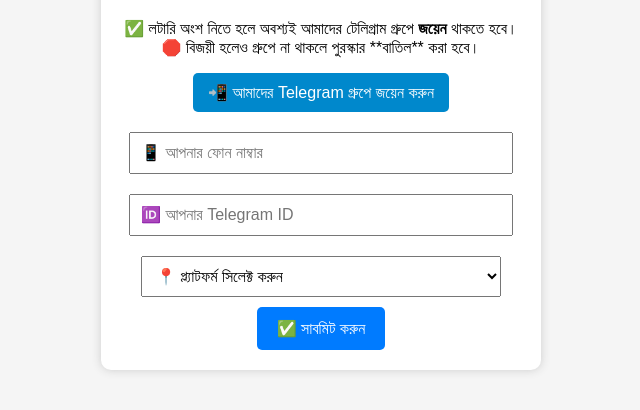
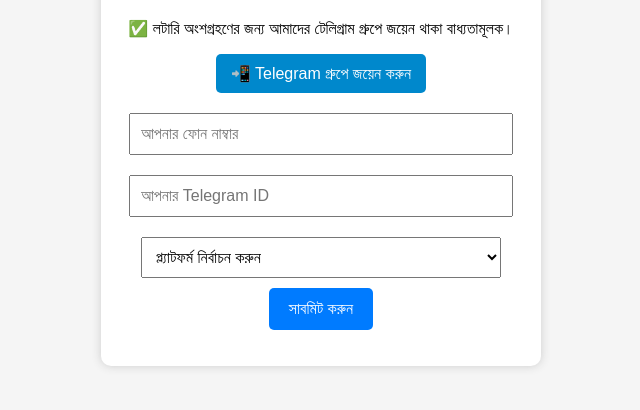
Before and after one commit to asmsajib789/Lottery, a plain HTML site: page index.html in a window 1280 px wide. Shown: the part 110-520 px from the top of the page, without its empty margins (319-959 px from the left). Drawn offline with Linux system fonts and the light colour scheme.

Commit message:
Update index.html

```diff
--- a/index.html
+++ b/index.html
@@ -2,30 +2,27 @@
 <html lang="bn">
 <head>
   <meta charset="UTF-8" />
-  <meta name="viewport" content="width=device-width, initial-scale=1.0"/>
-  <title>লটারি ফর্ম</title>
+  <meta name="viewport" content="width=device-width, initial-scale=1" />
+  <title>Lottery Entry Form</title>
   <link rel="stylesheet" href="style.css" />
 </head>
 <body>
   <div class="container">
     <h1>🎉 লটারি অংশগ্রহণ ফর্ম</h1>
-    <p>✅ লটারি অংশ নিতে হলে অবশ্যই আমাদের টেলিগ্রাম গ্রুপে <strong>জয়েন</strong> থাকতে হবে।<br>
-    🛑 বিজয়ী হলেও গ্রুপে না থাকলে পুরস্কার **বাতিল** করা হবে।</p>
-
-    <a href="https://t.me/+MeoTD85pHfo5YzU1" target="_blank" class="join-btn">📲 আমাদের Telegram গ্রুপে জয়েন করুন</a>
+    <p>✅ লটারি অংশগ্রহণের জন্য আমাদের টেলিগ্রাম গ্রুপে জয়েন থাকা বাধ্যতামূলক।</p>
+    <a href="https://t.me/+MeoTD85pHfo5YzU1" target="_blank" class="join-btn">📲 Telegram গ্রুপে জয়েন করুন</a>
 
     <form id="lotteryForm">
-      <input type="text" id="phone" placeholder="📱 আপনার ফোন নাম্বার" required />
-      <input type="text" id="telegram" placeholder="🆔 আপনার Telegram ID" required />
-
+      <input type="text" id="phone" placeholder="আপনার ফোন নাম্বার" required />
+      <input type="text" id="telegram" placeholder="আপনার Telegram ID" required />
       <select id="platform" required>
-        <option value="">📍 প্ল্যাটফর্ম সিলেক্ট করুন</option>
+        <option value="">প্ল্যাটফর্ম নির্বাচন করুন</option>
         <option value="1xBet">1xBet</option>
         <option value="Linebet">Linebet</option>
       </select>
-
-      <button type="submit">✅ সাবমিট করুন</button>
+      <button type="submit">সাবমিট করুন</button>
     </form>
+    <p id="status"></p>
   </div>
 
   <script src="config.js"></script>
```
